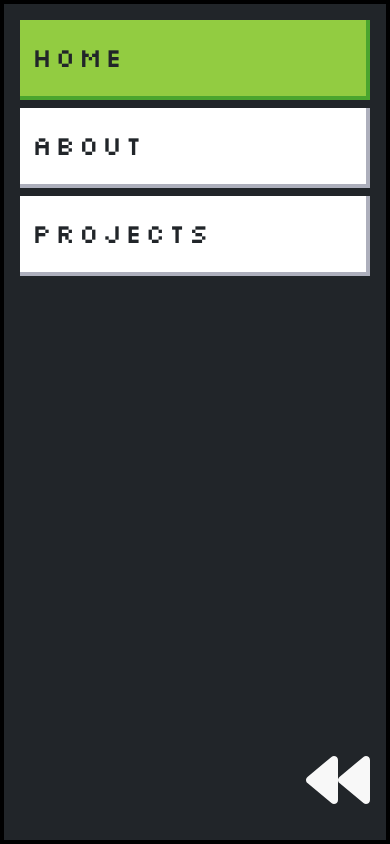
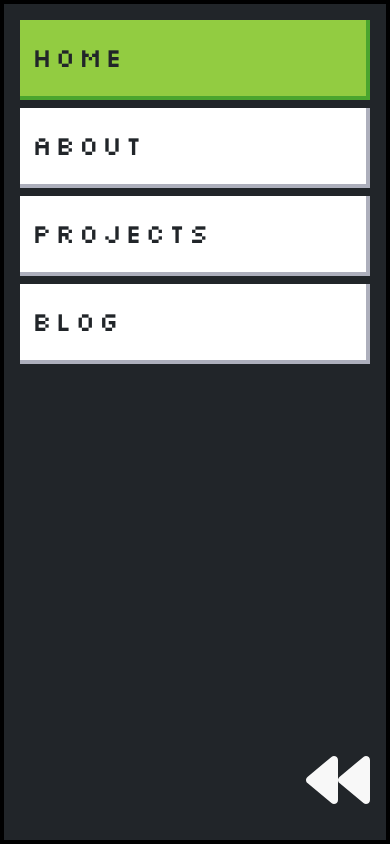
Before and after one commit to mtdecaf/portfolio-site-8-bit, a Next.js app: page / in a window 390 px wide. Both pictures are taken after a click on the icon 32 px from the left and 32 px from the top of the page. Built offline with nearby package versions, Linux system fonts and the light colour scheme.

Commit message:
fixed color and added mobile buttons

```diff
--- a/components/PageNav/PageNav.module.scss
+++ b/components/PageNav/PageNav.module.scss
@@ -44,7 +44,6 @@
         font-size: 1.25rem;
         color: $background-dark !important;
         width: 100%;
-        cursor: pointer;
         &:focus, &:active {
             -webkit-box-shadow: none;
             box-shadow: none;
--- a/components/PageNav/components/BugerMenu.jsx
+++ b/components/PageNav/components/BugerMenu.jsx
@@ -46,7 +46,17 @@ const BurgerMenu = ({ setNavIsOpen, router, handleRouteChange }) => {
         >
           Projects
         </button>
-
+        <button
+          className={cx(
+            "burger-menu__button",
+            "burger-menu__option",
+            "burger-menu__blog",
+            "button"
+          )}
+          onClick={() => window.open("https://medium.com/@JackyCaoVan")}
+        >
+          Blog
+        </button>
         <div className={cx("burger-menu__close-wrap")}>
           <FaBackward
             className={cx("burger-menu__close")}
--- a/pages/home/HomePage.module.scss
+++ b/pages/home/HomePage.module.scss
@@ -24,14 +24,13 @@
       gap: 2rem;
     }
   }
-    &__intro{
+  &__intro {
     text-align: center;
     &-wrap {
       display: flex;
       flex-direction: column;
       justify-content: center;
       align-items: center;
-            color: $background-dark;
       font-size: 1.1rem;
       font-weight: 700;
       gap: 0.5rem;
--- a/styles/global/buttons.scss
+++ b/styles/global/buttons.scss
@@ -1,3 +1,5 @@
+@use "colors" as *;
+
 .button {
   border-image-slice: 2;
   border-image-width: 2;
@@ -14,7 +16,7 @@
   -moz-user-select: none;
   -ms-user-select: none;
   user-select: none;
-    color: #212529;
+  color: $background-dark;
   background-color: #fff;
   border-style: solid;
   border-width: 4px;
@@ -28,7 +30,7 @@
     box-shadow: inset -4px -4px #adafbc;
   }
   &:hover {
-        color: #212529;
+    color: $background-dark;
     text-decoration: none;
     background-color: #e7e7e7;
     &::after {
--- a/styles/global/global.scss
+++ b/styles/global/global.scss
@@ -9,11 +9,12 @@ a {
 }
 
 html {
-  cursor: url(/cursors/cursor.png),auto;
+  cursor: url(/cursors/cursor.png), auto;
 }
 
-a, button {
-  cursor: url(/cursors/pointer.png) 14 0,pointer;
+a,
+button {
+  cursor: url(/cursors/pointer.png), pointer;
 }
 
 #__next {
@@ -27,17 +28,17 @@ a, button {
   margin: 0;
   font-family: "Silkscreen", sans-serif;
   scroll-behavior: smooth !important;
-  -webkit-tap-highlight-color:  rgba(255, 255, 255, 0);
-  -webkit-touch-callout: none; /* iOS Safari */
-  -webkit-user-select: none; /* Safari */
-   -khtml-user-select: none; /* Konqueror HTML */
-     -moz-user-select: none; /* Old versions of Firefox */
-      -ms-user-select: none; /* Internet Explorer/Edge */
-          user-select: none;
+  -webkit-tap-highlight-color: rgba(255, 255, 255, 0);
+  -webkit-touch-callout: none;
+  -webkit-user-select: none;
+  -khtml-user-select: none;
+  -moz-user-select: none;
+  -ms-user-select: none;
+  user-select: none;
 }
 
-
 body {
+  color: $background-dark;
   width: 100%;
   height: 100%;
 }
```
Lines whose indentation alone changed are shown as unchanged.
